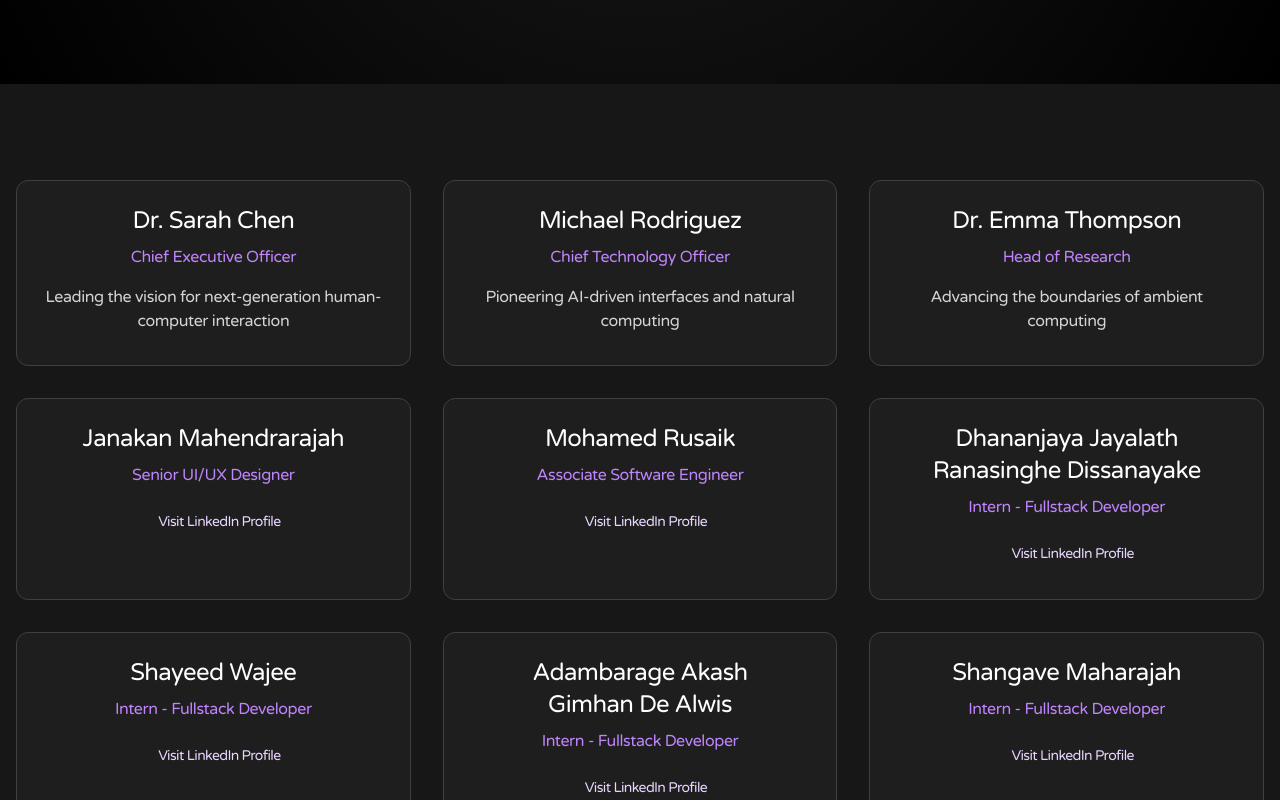
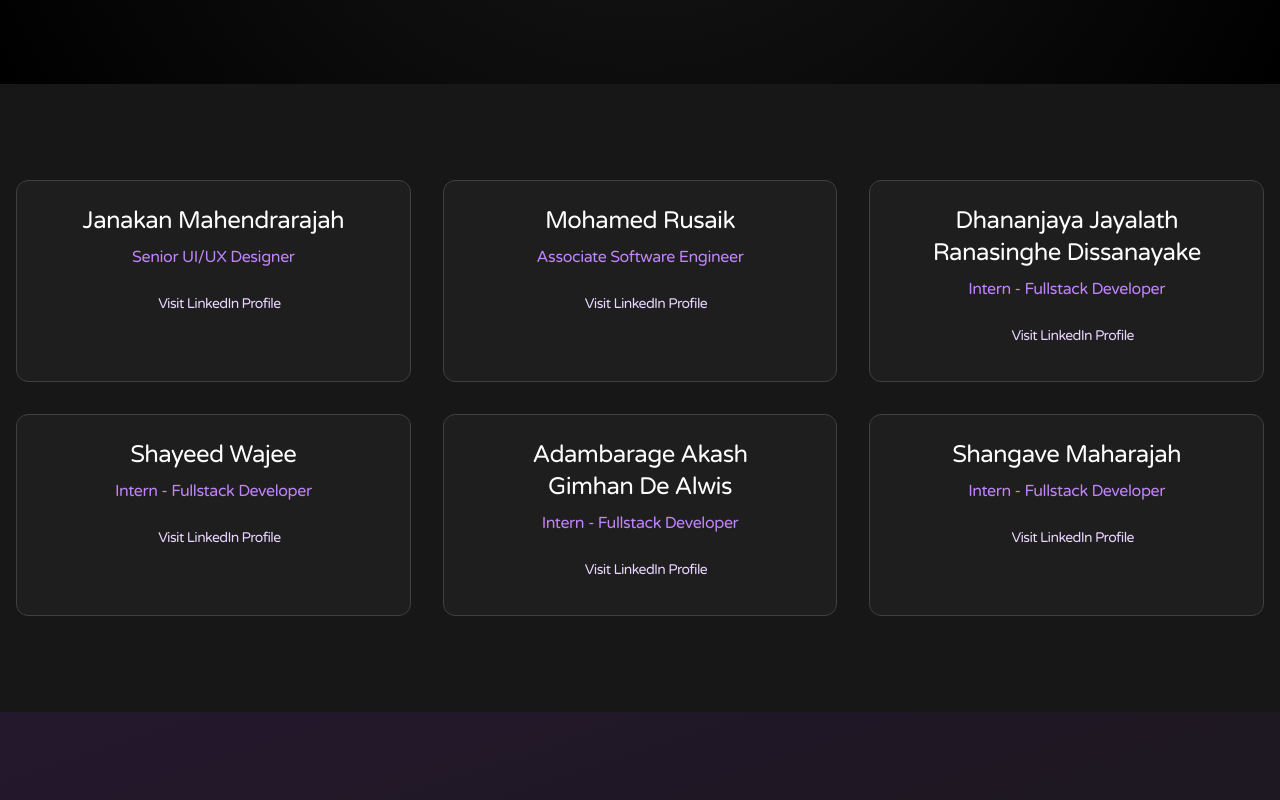
Before and after one commit to shangavemaharajah/Ravana-OS-Website, a React (Vite) app: page /team in a window 1280 px wide. Shown: the part 636-1436 px from the top of the page. Built offline with nearby package versions, Linux system fonts and the light colour scheme.

Commit message:
first commit

```diff
--- a/src/pages/About.jsx
+++ b/src/pages/About.jsx
@@ -46,11 +46,16 @@ const About = () => {
               </div>
             </div>
             <div className="relative">
-              <div className="aspect-square rounded-3xl overflow-hidden bg-gradient-to-tr from-neutral-800 to-neutral-900 shadow-xl">
-                <div className="w-full h-full bg-gradient-to-tr from-neutral-800 to-neutral-900 p-8">
-                  <div className="w-full h-full rounded-2xl bg-gradient-to-tr from-primary-purple/10 to-primary-pink/10 hover:scale-105 transition-transform duration-500" />
-                </div>
+            <div className="aspect-square rounded-3xl overflow-hidden bg-gradient-to-tr from-neutral-800 to-neutral-900 shadow-xl">
+              <div className="w-full h-full bg-gradient-to-tr from-neutral-800 to-neutral-900 p-8 flex items-center justify-center">
+                <img
+                  src="src/img/Business Concept Team Close Up.jpg" // Update the path as needed
+                  alt="Your Image"
+                  className="w-full h-full object-cover rounded-2xl hover:scale-105 transition-transform duration-500"
+                />
               </div>
+            </div>
+
               <div className="absolute -bottom-8 -right-8 bg-neutral-800 text-white p-6 sm:p-8 rounded-2xl shadow-lg transform hover:scale-105 transition-all duration-300 border border-neutral-700/50">
                 <p className="text-lg sm:text-xl font-medium text-primary-purple">Pioneering Tomorrow</p>
                 <p className="text-neutral-400">Through Innovation</p>
--- a/src/pages/Team.jsx
+++ b/src/pages/Team.jsx
@@ -2,21 +2,7 @@ import React from 'react';
 
 const Team = () => {
   const teamMembers = [
-  {
-    name: "Dr. Sarah Chen",
-    role: "Chief Executive Officer",
-    bio: "Leading the vision for next-generation human-computer interaction"
-  },
-  {
-    name: "Michael Rodriguez",
-    role: "Chief Technology Officer",
-    bio: "Pioneering AI-driven interfaces and natural computing"
-  },
-  {
-    name: "Dr. Emma Thompson",
-    role: "Head of Research",
-    bio: "Advancing the boundaries of ambient computing"
-  },
+
   {
     name: "Janakan Mahendrarajah",
     role: "Senior UI/UX Designer",
```
Also changed, not shown: src/img/Business Concept Team Close Up.jpg (added).
